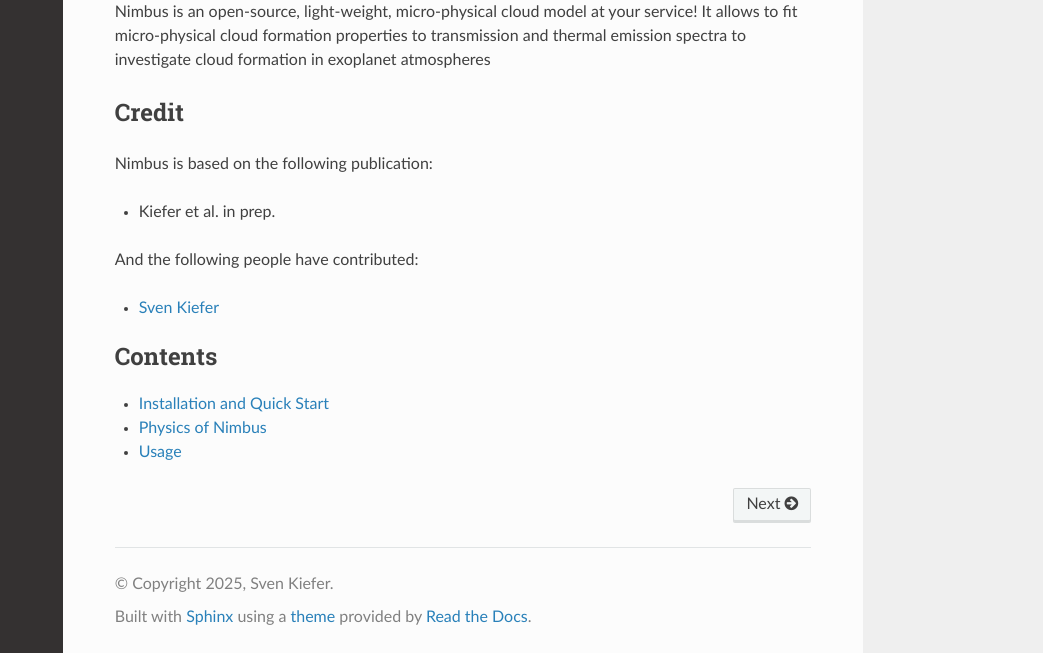
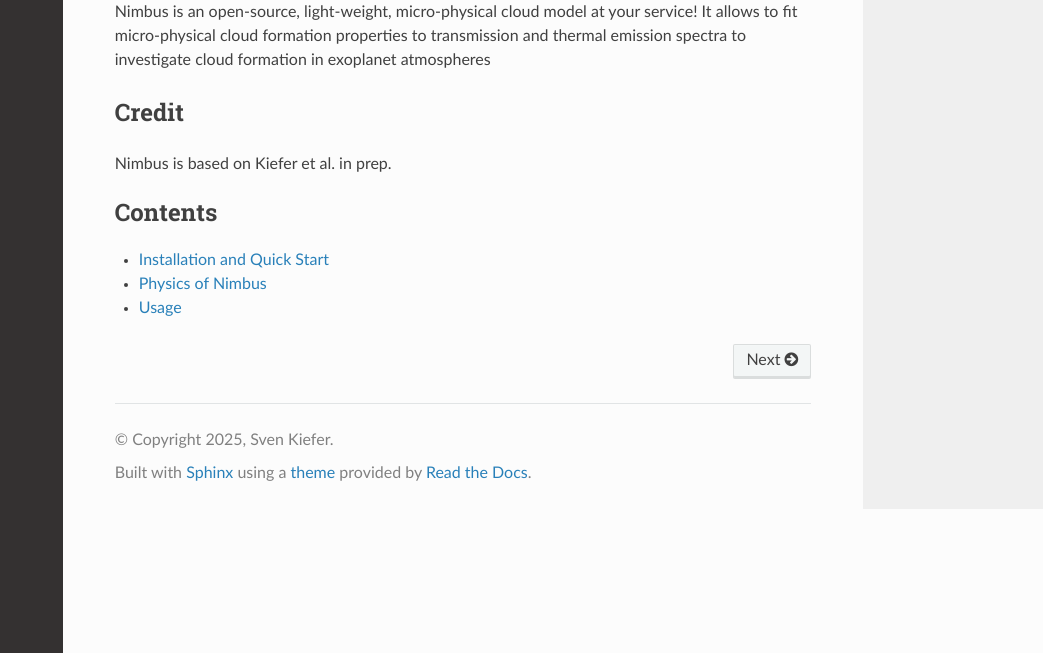
Before and after one commit to Kiefersv/Nimbus, a Sphinx documentation site: the page built from docs/index.rst, in a window 1280 px wide and 900 px high, scrolled down 861 px, cut to the strip 247-900 px from the top of the window. Shown: the whole strip, without its empty margins (237-1280 px from the left). Built offline with Sphinx 7.4.7 and the Read the Docs theme 3.1.0, drawn with Linux system fonts in a browser that asks for light colours.

Commit message:
small update documentation

```diff
--- a/docs/index.rst
+++ b/docs/index.rst
@@ -13,13 +13,11 @@ Nimbus is an open-source, light-weight, micro-physical cloud model at your servi
 
 Credit
 ------
-Nimbus is based on the following publication:
+Nimbus is based on Kiefer et al. in prep.
 
-- Kiefer et al. in prep.
-
-And the following people have contributed:
-
-- `Sven Kiefer <https://kiefersv.github.io/>`_
+..
+    And the following people have contributed:
+    - `Sven Kiefer <https://kiefersv.github.io/>`_
 
 .. toctree::
    :maxdepth: 1
```
